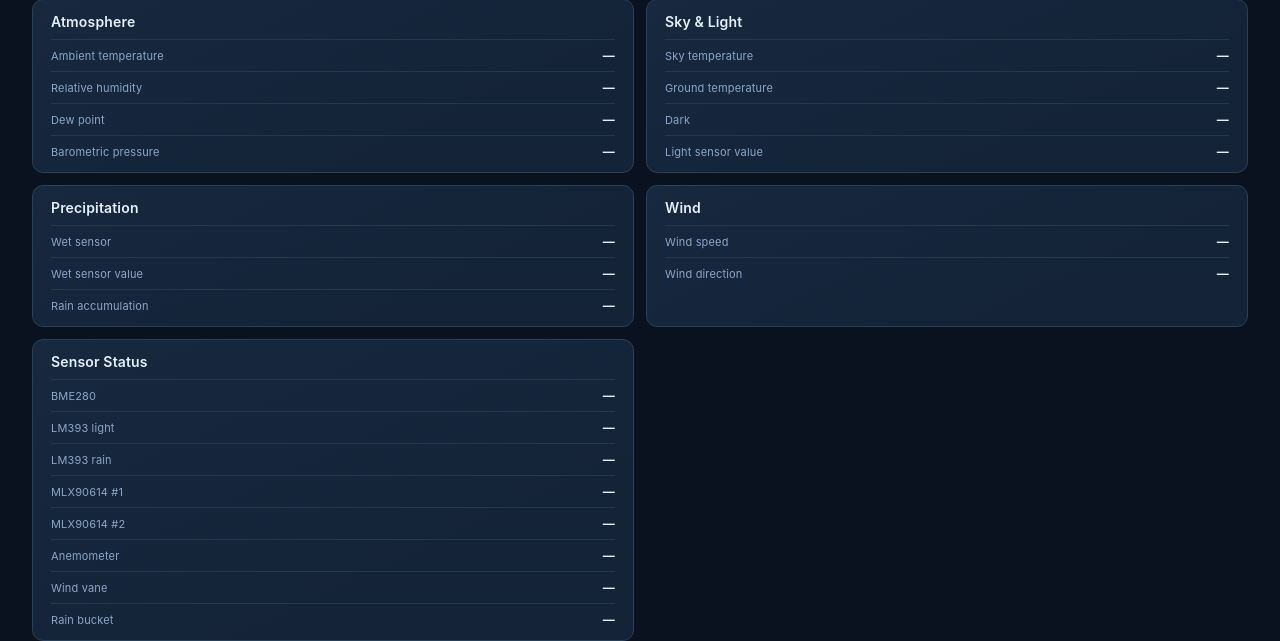
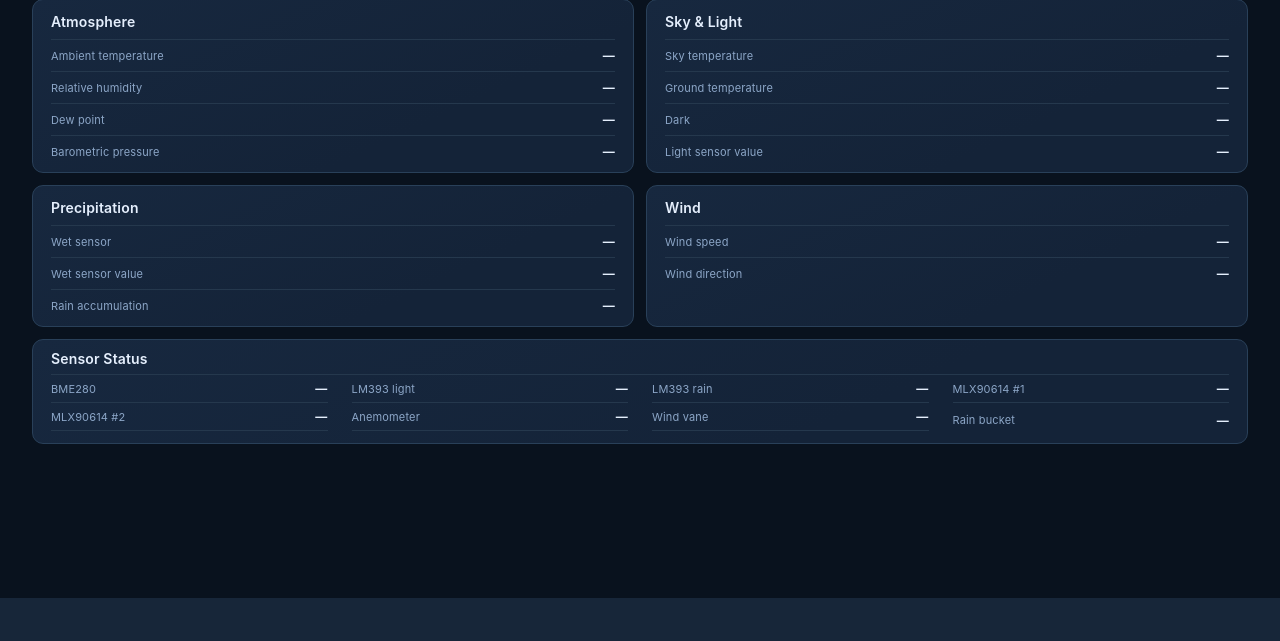
Before and after one commit to EorEquis/TSOLive, a FastAPI app: template templates/weather-details.html in a window 1280 px wide. Shown: the part 202-843 px from the top of the page. After the commit the page ends 800 px from the top, so only its background shows below. Run offline with FastAPI, Linux system fonts and the light colour scheme; the template is opened without the code that fills it, so the values that code supplies are empty.

Commit message:
Make weather sensor status a compact full-width bottom panel

```diff
--- a/static/styles.css
+++ b/static/styles.css
@@ -203,3 +203,15 @@ main{padding-top:30px}
 .sensor-available{color:var(--green)}
 .sensor-unavailable{color:var(--subtle)}
 .sensor-error{color:#e5a1a1}
+
+/* Weather details: sensor statuses form one compact full-width bottom panel. */
+.details-grid > .weather-sensor-panel{grid-column:1/-1}
+.weather-sensor-grid{display:grid;grid-template-columns:repeat(4,minmax(0,1fr));column-gap:24px;row-gap:0}
+.weather-sensor-grid > div{min-width:0}
+@media(min-width:701px){
+  .weather-sensor-panel{padding-top:10px;padding-bottom:12px}
+  .weather-sensor-panel h3{padding-bottom:7px}
+  .weather-sensor-grid > div{padding:6px 0}
+}
+@media(max-width:1000px){.weather-sensor-grid{grid-template-columns:repeat(2,minmax(0,1fr))}}
+@media(max-width:520px){.weather-sensor-grid{grid-template-columns:1fr}}
```
